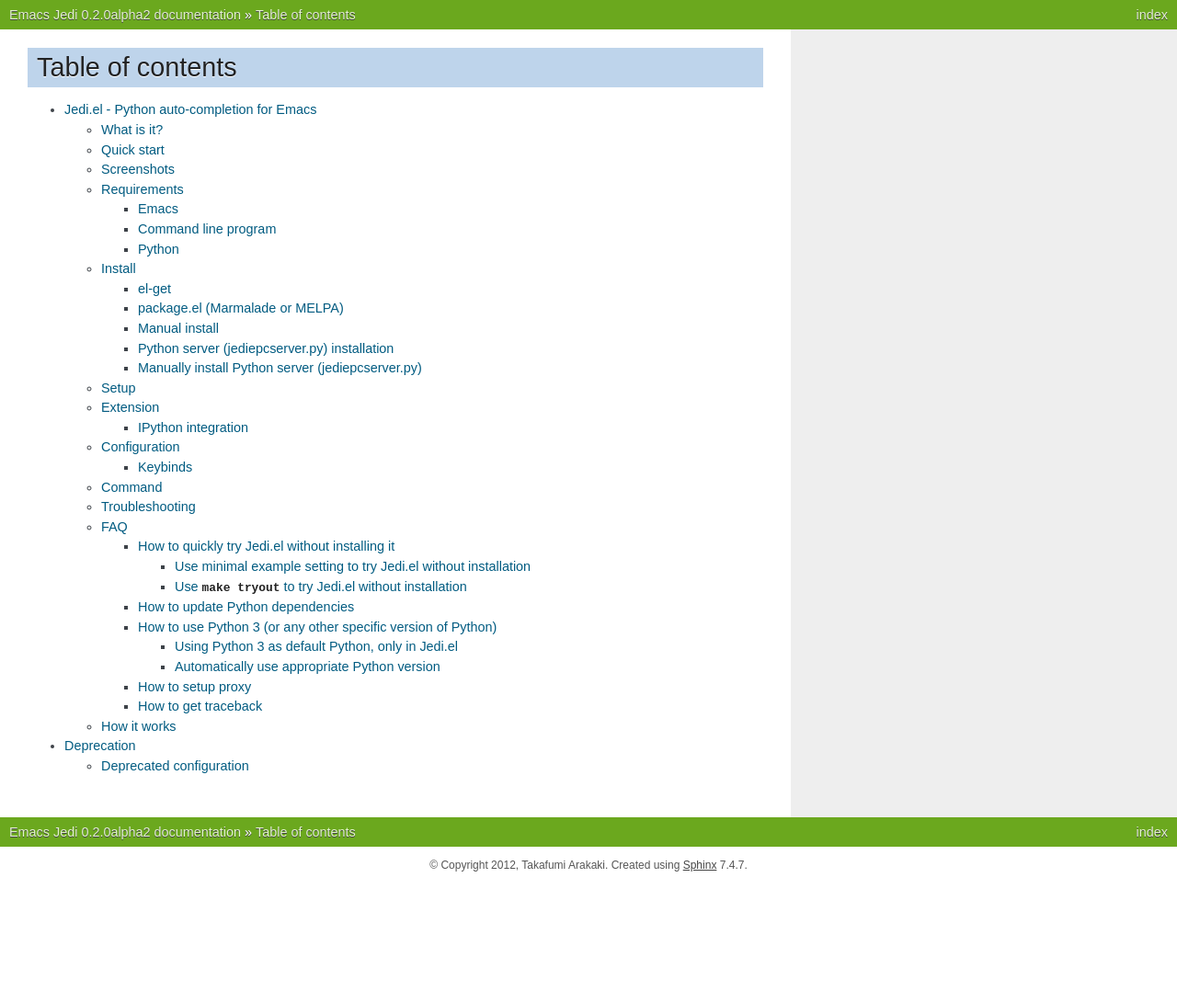
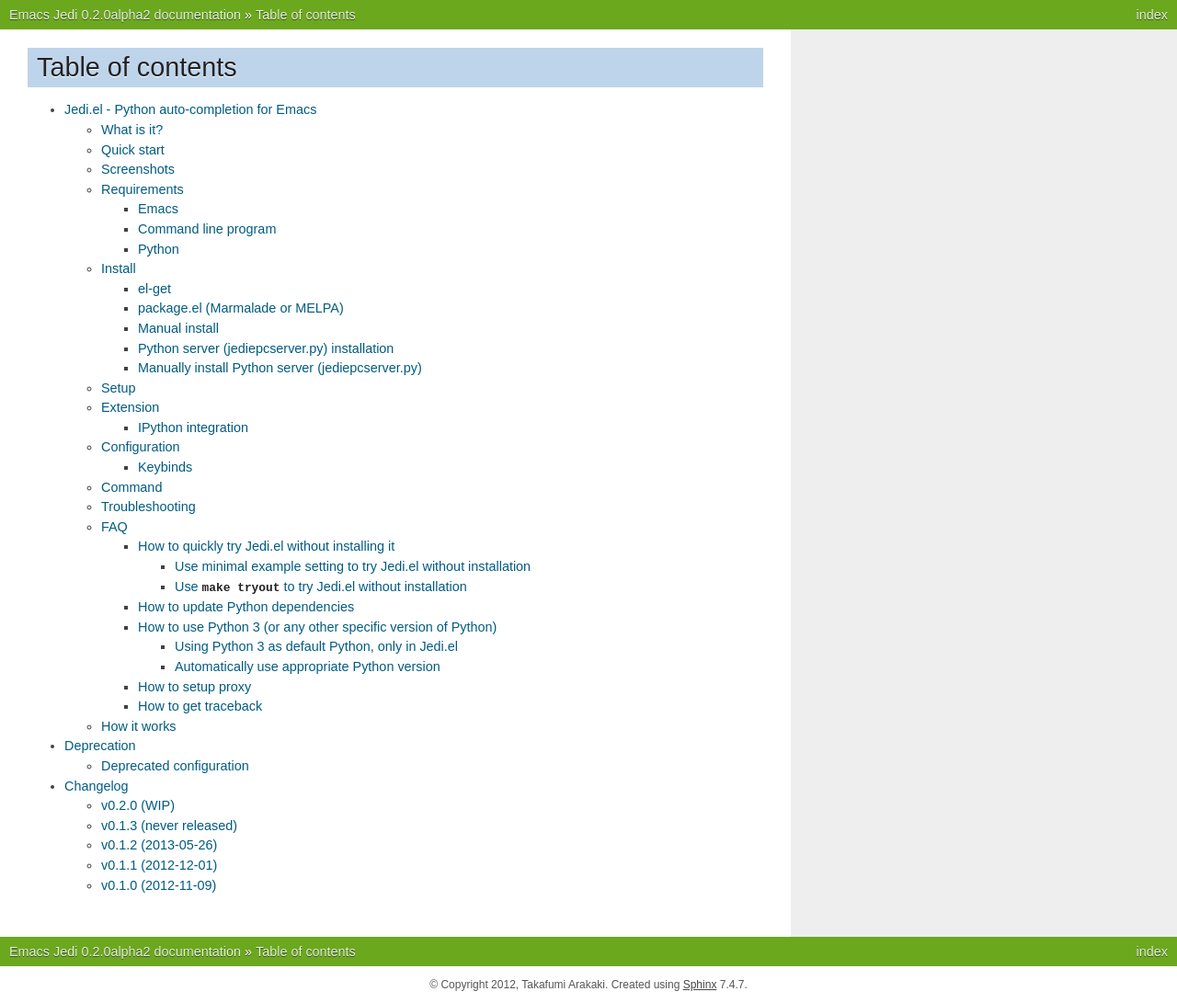
Before and after one commit to tkf/emacs-jedi, a Sphinx documentation site: the page built from doc/source/toc.rst, in a window 1280 px wide. Shown: the whole page at 92% size. Built offline with Sphinx 7.4.7, drawn with Linux system fonts in a browser that asks for light colours; before the commit the page ends 961 px from its top, so only the background shows below that.

Commit message:
Link pages

```diff
--- a/doc/source/index.rst
+++ b/doc/source/index.rst
@@ -10,6 +10,8 @@
      * `Command`_
      * `Troubleshooting`_
      * `FAQ`_
+     * :doc:`toc`
+     * :doc:`changelog`
 
    * `Repository <https://github.com/tkf/emacs-jedi>`_ (at GitHub)
    * `Issue tracker <https://github.com/tkf/emacs-jedi/issues>`_ (at GitHub)
--- a/doc/source/toc.rst
+++ b/doc/source/toc.rst
@@ -6,3 +6,4 @@
 
    index
    deprecation
+   changelog
```
